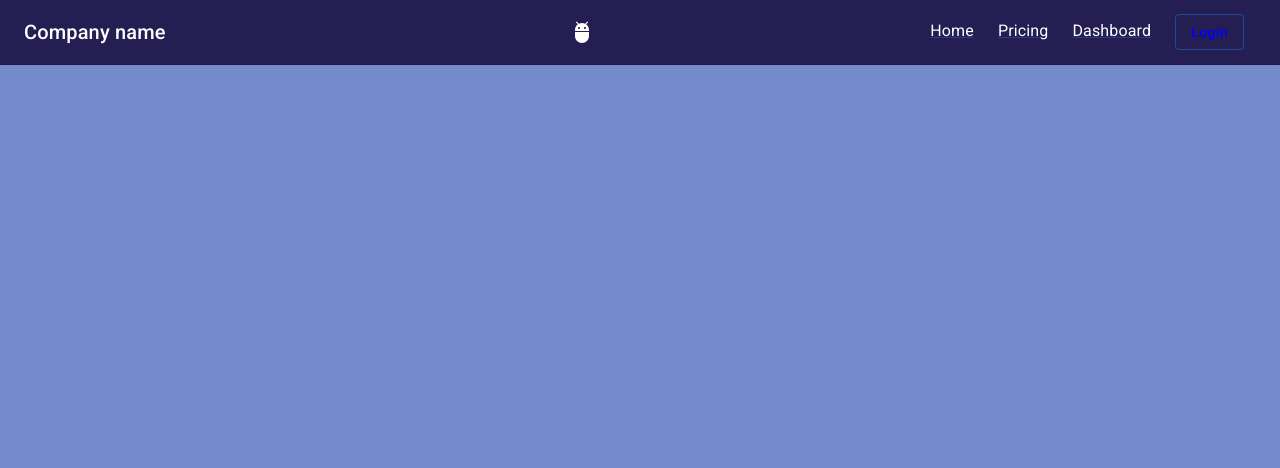
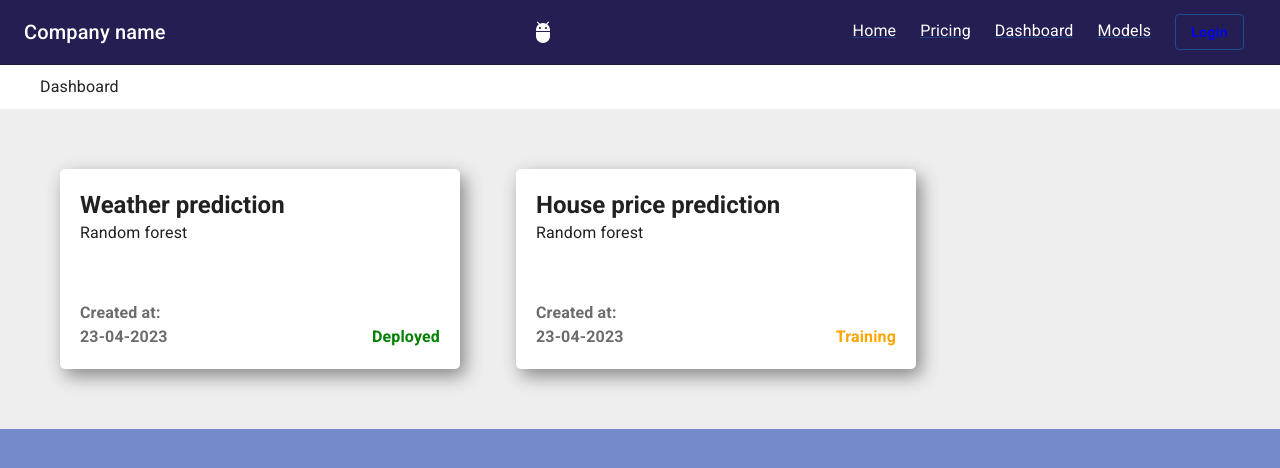
Before and after one commit to No-Code-DS/frontend, a React (Create React App) app: page /models in a window 1280 px wide. Shown: the top 468 px of the page. Built offline with nearby package versions, Linux system fonts and the light colour scheme.

Commit message:
added models page

```diff
--- a/src/App.jsx
+++ b/src/App.jsx
@@ -3,9 +3,9 @@ import React from 'react';
 import { Navbar } from './components/Navbar';
 import { Home } from './components/Home';
 import { Pricing } from './components/Pricing';
+import { Models } from './components/Models';
 import { CssBaseline } from '@mui/material';
 import { Dashboard } from './components/Dashboard/Dashboard';
-// import { NavLayout } from './components/NavLayout';
 
 import {
   Routes,
@@ -19,8 +19,9 @@ const App = () => {
 			<Navbar />
 			<Routes>
 					<Route path="/" element={<Home />} />
-                <Route path="/Dashboard" element={<Dashboard />} />
+					<Route path="/dashboard" element={<Dashboard />} />
 					<Route path="/pricing" element={<Pricing />} />
+					<Route path="/models" element={<Models />} />
 			</Routes>
 		</>
 	)
--- a/src/components/Dashboard/Board.jsx
+++ b/src/components/Dashboard/Board.jsx
@@ -1,17 +1,25 @@
-import React from 'react';
-import { Box } from '@mui/material';
+import React, { useState } from 'react';
+import { Box, Stack } from '@mui/material';
 import useStyles from "../../styles/dashboardStyles";
+import ArrowRightAltIcon from '@mui/icons-material/ArrowRightAlt';
 import { Processes } from './Processes';
 
-export const Board = ({nextProcess}) => {
+export const Board = ({activeProcesses, nextProcess}) => {
   const classes = useStyles();
+  const [currentProcess, setCurrentProcess] = useState(nextProcess)
 
-  {console.log({nextProcess})}
+  console.log(activeProcesses)
   return (
     <Box flex={2} p={20} >
       <Box className={classes.board}>
-
-        <Processes nextProcess={nextProcess} />
+        <Stack direction="row" spacing={4}>
+          {activeProcesses.map((proc, index) => (
+              <Stack direction="row" spacing={3} key={index}>
+                {proc}
+                <ArrowRightAltIcon style={{ marginTop: "10px", transform: 'scale(1.8)', }} />
+              </Stack>
+          ))}
+        </Stack>
       </Box>
     </Box>
   )
--- a/src/components/Dashboard/Dashboard.jsx
+++ b/src/components/Dashboard/Dashboard.jsx
@@ -6,10 +6,11 @@ import useStyles from "../../styles/dashboardStyles";
 
 export const Dashboard = () => {
   const [nextProcess, setNextProcess] = useState(0)
+  const [activeProcesses, setActiveProcesses] = useState([])
   const classes = useStyles();
 
   function handleProcessChange(nextProc){
-    setNextProcess(nextProc);
+    setActiveProcesses(current => [...current, nextProc]);
   }
 
   return (
@@ -19,8 +20,8 @@ export const Dashboard = () => {
       justifyContent="space-between"
       className={classes.stack}
     >
-      <Sidebar nextProcess={nextProcess} handleButtonClick={handleProcessChange} />
-      <Board nextProcess={nextProcess}/>
+      <Sidebar handleButtonClick={handleProcessChange} />
+      <Board activeProcesses={activeProcesses} nextProcess={nextProcess}/>
     </Stack>
   )
 }
--- a/src/components/Dashboard/Processes.jsx
+++ b/src/components/Dashboard/Processes.jsx
@@ -1,43 +1,17 @@
 import React, { useRef, useState } from 'react'
-import IconButton from '@mui/material/IconButton';
-import DataSource from './icons/DataSource';
 import Clean from './icons/Clean';
-import {DataCleaning} from '../Processes/DataCleaning';
+import { Stack } from '@mui/material';
 
 
-const processes = [
-    <IconButton>
-        <DataSource style={{transform: "scale(2.7)"}}/>
-    </IconButton>,
-    <IconButton onClick={() => alert('Button clicked')}>
-        <DataSource style={{transform: "scale(2.7)"}}/>
-    </IconButton>
-]
-
 export const Processes = ({nextProcess}) => {
-  const [activeProcesses, setActiveProcesses] = useState([processes[nextProcess]])
-  const fileInputRef = useRef(null);
-
-  const handleFileInput = (event) => {
-    fileInputRef.current.click();
-    const file = event.target.files[0];
-    // handle file upload logic here
-  };
+  const [currentProcess, setCurrentProcess] = useState(nextProcess)
 
   return (
     <>
-      {/* <input
-        type="file"
-        ref={fileInputRef}
-        style={{ display: 'none' }}
-        onChange={handleFileInput}
-        accept=".csv"
-      />
-      <IconButton onClick={handleFileInput}>
-        <DataSource style={{ transform: 'scale(2.7)' }} />
-      </IconButton> */}
-      <DataCleaning />
+      {/* {DataProcesses.slice(0, nextProcess+1).map((Proc, index) => (
+          <Proc key={index} />
+          <ArrowRightAltIcon style={{ transform: `scale(1.7)` }}/>
+      ))} */}
     </>
-    // processes[nextProcess]
   )
 }
--- a/src/components/Dashboard/Sidebar.jsx
+++ b/src/components/Dashboard/Sidebar.jsx
@@ -6,6 +6,9 @@ import Clean from './icons/Clean';
 import FeatureEngineering from './icons/FeatureEngineering';
 import Model from './icons/Model';
 import Deployment from './icons/Demployment';
+
+import { DataUpload } from '../Processes/DataUpload';
+import { DataCleaning } from '../Processes/DataCleaning';
 
 import {
     Box,
@@ -28,7 +31,7 @@ export const Sidebar = ({nextProcess, handleButtonClick}) => {
     >
         <List>
           <ListItem className={classes.listItem}>
-            <ListItemButton component="button" onClick={() => handleButtonClick(0)}>
+            <ListItemButton component="button" onClick={() => handleButtonClick(<DataUpload />)}>
               <ListItemIcon>
                 <DataSource style={{paddingRight: "7px", transform: `scale(1.7)`}}/>
               </ListItemIcon>
@@ -36,7 +39,7 @@ export const Sidebar = ({nextProcess, handleButtonClick}) => {
             </ListItemButton>
           </ListItem>
           <ListItem className={classes.listItem}>
-            <ListItemButton component="button" onClick={() => handleButtonClick(1)}>
+            <ListItemButton component="button" onClick={() => handleButtonClick(<DataCleaning />)}>
               <ListItemIcon>
                 <Clean style={{transform: "scale(1.8)"}}/>
               </ListItemIcon>
--- /dev/null
+++ b/src/components/Models.jsx
@@ -0,0 +1,57 @@
+import React from 'react'
+import { Box, Grid, Typography, Stack } from "@mui/material";
+import useStyles from "../styles/dashboardStyles";
+
+export const Models = () => {
+  const classes = useStyles();
+
+  return (
+    <>
+      <Box className={classes.topPanel}>Dashboard</Box>
+      <Box className={classes.modelsContainer}>
+        <Stack direction="row" spacing={7} className={classes.modelsGrid}>
+          <Box display="flex" flexDirection="column" justifyContent="space-between" className={classes.model}>
+            <Box>
+              <Typography variant="h5" style={{fontWeight:"bold"}}>
+                Weather prediction
+              </Typography>
+              <Typography>
+                Random forest
+              </Typography>
+            </Box>
+            <Box display="flex" justifyContent="space-between">
+              <Typography style={{ color: "#6c6c6c", fontWeight: "bold"}}>
+                Created at: <br/>
+                23-04-2023
+              </Typography>
+              <Typography variant="h7" style={{ color: "green", fontWeight: "bold" }}>
+                <br/>
+                Deployed
+              </Typography>
+            </Box>
+          </Box>
+          <Box display="flex" flexDirection="column" justifyContent="space-between" className={classes.model}>
+            <Box>
+              <Typography variant="h5" style={{fontWeight:"bold"}}>
+                House price prediction
+              </Typography>
+              <Typography>
+                Random forest
+              </Typography>
+            </Box>
+            <Box display="flex" justifyContent="space-between">
+              <Typography style={{ color: "#6c6c6c", fontWeight: "bold"}}>
+                Created at: <br/>
+                23-04-2023
+              </Typography>
+              <Typography variant="h7" style={{ color: "orange", fontWeight: "bold" }}>
+                <br/>
+                Training
+              </Typography>
+            </Box>
+          </Box>
+        </Stack>
+      </Box>
+    </>
+  )
+}
--- a/src/components/Navbar.jsx
+++ b/src/components/Navbar.jsx
@@ -78,12 +78,19 @@ export const Navbar = () => {
               <Link component={RouterLink} to="/" sx={{ my: 1, mx: 1.5, color: "white", textTransform: "none" }}>
                 Home
               </Link>
+
               <Link component={RouterLink} to="/pricing" sx={{ my: 1, mx: 1.5, color: "white", textTransform: "none" }}>
                 Pricing
               </Link>
+
               <Link component={RouterLink} to="/dashboard" sx={{ my: 1, mx: 1.5, color: "white", textTransform: "none" }}>
                 Dashboard
               </Link>
+
+              <Link component={RouterLink} to="/models" sx={{ my: 1, mx: 1.5, color: "white", textTransform: "none" }}>
+                Models
+              </Link>
+
               <Button href="#" variant="outlined" sx={{ my: 1, mx: 1.5, color: "blue", textTransform: "none" }}>
                 Login
               </Button>
--- /dev/null
+++ b/src/components/Processes/DataUpload.jsx
@@ -0,0 +1,27 @@
+import React, { useRef } from 'react'
+import IconButton from '@mui/material/IconButton';
+import DataSource from '../Dashboard/icons/DataSource';
+
+export const DataUpload = () => {
+	const fileInputRef = useRef(null);
+
+  const handleFileInput = (event) => {
+    fileInputRef.current.click();
+    const file = event.target.files[0];
+  };
+
+  return (
+    <>
+			<input
+				type="file"
+				ref={fileInputRef}
+				style={{ display: 'none' }}
+				onChange={handleFileInput}
+				accept=".csv"
+			/>
+			<IconButton onClick={handleFileInput} style={{ width: "40px" }}>
+				<DataSource style={{ transform: 'scale(2.7)' }} />
+			</IconButton>
+    </>
+  )
+}
--- a/src/styles/dashboardStyles.js
+++ b/src/styles/dashboardStyles.js
@@ -1,23 +1,36 @@
 import { makeStyles } from '@mui/styles';
 
 const useStyles = makeStyles({
+	  topPanel: {
+			backgroundColor: "white",
+			padding: "10px",
+			paddingLeft: "40px"
+		},
     stack: {
 			backgroundColor: 'white',
 			height: "100vh",
     },
     sideBar: {
-        // backgroundColor: 'white',
-        // width: "20%",
-        // height: "100vh",
 			borderRight: "1px solid",
 			padding: "0px"
     },
     listItem: {
-        // borderTop: "1px solid",
 			borderBottom: "1px solid"
     },
     board: {
         // padding: "auto",
+    },
+    modelsContainer: {
+			padding: "60px",
+			backgroundColor: "#eee"
+    },
+		model: {
+			height: "200px",
+			width: "400px",
+			borderRadius: "5px",
+			boxShadow: "5px 7px 18px #888888",
+			padding: "20px",
+			backgroundColor: "white"
 		}
 })
 
--- a/src/styles/processStyles.js
+++ b/src/styles/processStyles.js
@@ -3,11 +3,16 @@ import { makeStyles, StylesProvider } from '@mui/styles';
 const useStyles = makeStyles({
     cleanWindowContainer: {
         // backgroundColor: "red",
-        backgroundColor: "#243782b0",
-        height: "800px",
-        width: "800px",
-        position: "absolute",
-        bottom: "200px"
+        // backgroundColor: "#243782b0",
+        height: "600px",
+        width: "1200px",
+        // padding: "200px"
+        // position: "absolute",
+        // bottom: "200px"
+    },
+    table: {
+        // minWidth: 650,
+        backgroundColor: "grey"
     }
 });
 
```
Also changed, not shown: src/components/Processes/DataCleaning.jsx (+47 -17 lines). Lines whose indentation alone changed are shown as unchanged.
